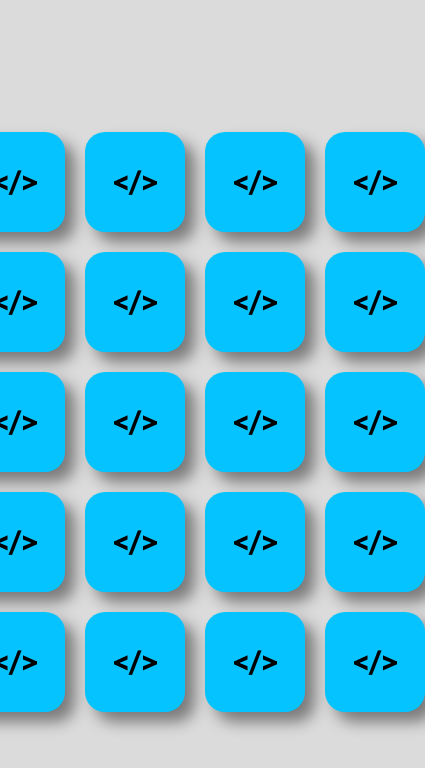
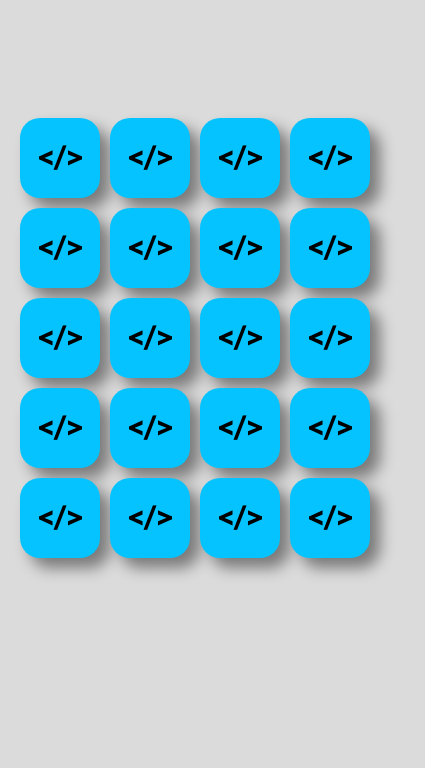
Before and after one commit to devLucasNeves/uploadJogoDaMem-ria, a plain HTML site: page index.html in a window 390 px wide. Shown: the whole page, 425 px wide, since content can reach past the window. Drawn offline with Linux system fonts and the light colour scheme.

Commit message:
Add files via upload

```diff
--- a/style.css
+++ b/style.css
@@ -85,3 +85,57 @@ font-weight: bolder;
     gap: 20px;
 
 }
+
+@media screen and (max-width: 480px) {
+        body{
+        font-family: 'Roboto', sans-serif;
+        display: flex;
+        justify-content: center;
+        align-items: center;
+        height: 80vh;
+        background-color: rgb(219, 219, 219);
+    }
+        .card{
+        width: 90px;
+        height: 90px;
+        position: relative;
+
+        transform-style: preserve-3d;
+        transition: transform .5s;
+    }
+        #gameBoard{
+        max-width: 700px;
+        display: grid;
+        grid-template: 1fr 1fr 1fr 1fr 1fr / 1fr 1fr 1fr 1fr ;
+        gap: 10px;
+
+    }
+
+}
+
+@media screen and (max-width: 390px) {
+    body{
+    font-family: 'Roboto', sans-serif;
+    display: flex;
+    justify-content: center;
+    align-items: center;
+    height: 80vh;
+    background-color: rgb(219, 219, 219);
+}
+    .card{
+    width: 80px;
+    height: 80px;
+    position: relative;
+
+    transform-style: preserve-3d;
+    transition: transform .5s;
+}
+    #gameBoard{
+    max-width: 700px;
+    display: grid;
+    grid-template: 1fr 1fr 1fr 1fr 1fr / 1fr 1fr 1fr 1fr ;
+    gap: 10px;
+
+}
+
+}
```
